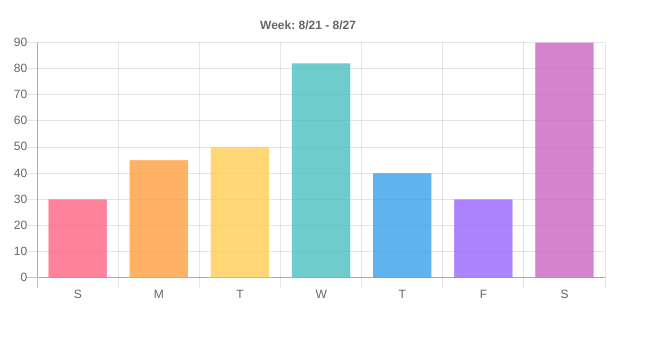
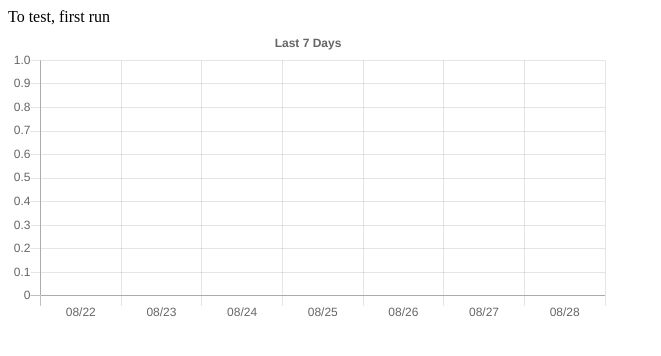
Before and after one commit to xiuqiangqu/EduhackEmp, a plain HTML site: page index.html in a window 1280 px wide. Shown: the whole page, without its empty margins (0-661 px from the left). Drawn offline with nearby package versions, Linux system fonts and the light colour scheme.

Commit message:
pull from visualizer-hackemp

```diff
--- /dev/null
+++ b/cookieReader.js
@@ -0,0 +1,42 @@
+
+function formatDate(date){
+    var dd = date.getDate();
+    var mm = date.getMonth()+1;
+    if(dd<10) {dd='0'+dd}
+    if(mm<10) {mm='0'+mm}
+    date = mm+'/'+dd;
+    return date
+ }
+
+function getCookie(prefix) {
+    var dict = {};
+  let name = prefix + "_";
+  let decodedCookie = decodeURIComponent(document.cookie);
+  let ca = decodedCookie.split(';');
+  for(let i = 0; i < ca.length; i++) {
+    let c = ca[i];
+    while (c.charAt(0) == ' ') {
+      c = c.substring(1);
+    }
+    if (c.indexOf(prefix) == 0) {
+      //document.writeln(c);
+      var start_end = c.substring(prefix.length+1);
+      //document.writeln(start_end);
+      var start = parseInt(start_end.split('=')[0].trim());
+      // document.writeln(start);
+      var end = start_end.split('=')[1].trim();
+      // document.writeln(end);
+      var duration = (end-start)/60000;//duration in minutes
+      var startdate = formatDate ( new Date(start));
+       //document.writeln(startdate + ":", duration.toString());
+      if(dict.hasOwnProperty(startdate)){
+        dict[startdate] = dict[startdate]+duration;
+      }else{
+        dict[startdate] = duration;
+      }
+
+
+    }
+  }
+  return dict;
+}
--- a/index.html
+++ b/index.html
@@ -1,16 +1,18 @@
 <html>
     <head>
-        <title> Chart </title>
+        <title> Test page </title>
     </head>
     <body>
+        To test, first run
         <script type="text/javascript">
-
         </script>
         <noscript>
             Your browser doesn't support or has disabled Javascript
         </noscript>
         <script src="https://cdnjs.cloudflare.com/ajax/libs/Chart.js/2.5.0/Chart.min.js"></script>
         <canvas id="myChart" style="width:100%;max-width:600px"></canvas>
+        <script type = "text/javascript" src = "cookieReader.js"></script>
         <script type = "text/javascript" src = "visualizer.js"></script>
+
     </body>
 </html>
--- a/visualizer.js
+++ b/visualizer.js
@@ -1,6 +1,40 @@
-var xValues = ["S","M", "T", "W", "T", "F", "S"];
-var yValues = [30, 45, 50, 82, 40, 30, 90];
-// var barColors = ["purple","","","","","",""];
+function formatDate(date){
+    var dd = date.getDate();
+    var mm = date.getMonth()+1;
+    if(dd<10) {dd='0'+dd}
+    if(mm<10) {mm='0'+mm}
+    date = mm+'/'+dd;
+    return date
+ }
+
+function Last7Days () {
+    var result = [];
+    for (var i=0; i<7; i++) {
+        var d = new Date();
+        d.setDate(d.getDate() -6 + i);
+        result.push( formatDate(d) )
+    }
+
+    return(result);
+}
+
+var xValues = Last7Days();
+
+//document.write(xValues);
+var ydict = getCookie("timetracker");
+
+//  for (const [key, value] of Object.entries(ydict)) {
+//    document.writeln("visualizer debug")
+//    document.writeln(`${key}::${value}`);
+//  }
+
+var yValues=[];
+for (i=0; i<7; i++){
+  yValues.push(ydict[xValues[i]]);
+  // document.writeln(xValues[i]+":")
+  // document.writeln(ydict[xValues[i]])
+  // document.writeln(yValues.join(";"));
+}
 
 new Chart("myChart", {
   type: "bar",
@@ -8,14 +42,23 @@ new Chart("myChart", {
     labels: xValues,
     datasets: [{
       backgroundColor: [
-        'rgba(255, 99, 132, 0.8)',
-        'rgba(255, 159, 64, 0.8)',
-        'rgba(255, 205, 86, 0.8)',
-        'rgba(75, 192, 192, 0.8)',
-        'rgba(54, 162, 235, 0.8)',
-        'rgba(153, 102, 255, 0.8)',
-        'rgba(204, 100.5, 193.5, 0.8)'
+        'rgba(255, 99, 132, 0.5)',
+        'rgba(255, 159, 64, 0.5)',
+        'rgba(255, 205, 86, 0.5)',
+        'rgba(75, 192, 192, 0.5)',
+        'rgba(54, 162, 235, 0.5)',
+        'rgba(153, 102, 255, 0.5)',
+        'rgba(204, 100.5, 193.5, 0.5)'
+      ],borderColor: [
+        'rgb(255, 99, 132)',
+        'rgb(255, 159, 64)',
+        'rgb(255, 205, 86)',
+        'rgb(75, 192, 192)',
+        'rgb(54, 162, 235)',
+        'rgb(153, 102, 255)',
+        'rgb(204, 100.5, 193.5)'
       ],
+      borderWidth: 1,
       data: yValues
     }]
   },
@@ -23,7 +66,7 @@ new Chart("myChart", {
     legend: {display: false},
     title: {
       display: true,
-      text: "Week: 8/21 - 8/27"
+      text: "Last 7 Days"
     },
     scales: {
         yAxes: [{
```
Also changed, not shown: cookieCreater.html (added, +21 -0 lines), cookieReader.html (added, +56 -0 lines).
